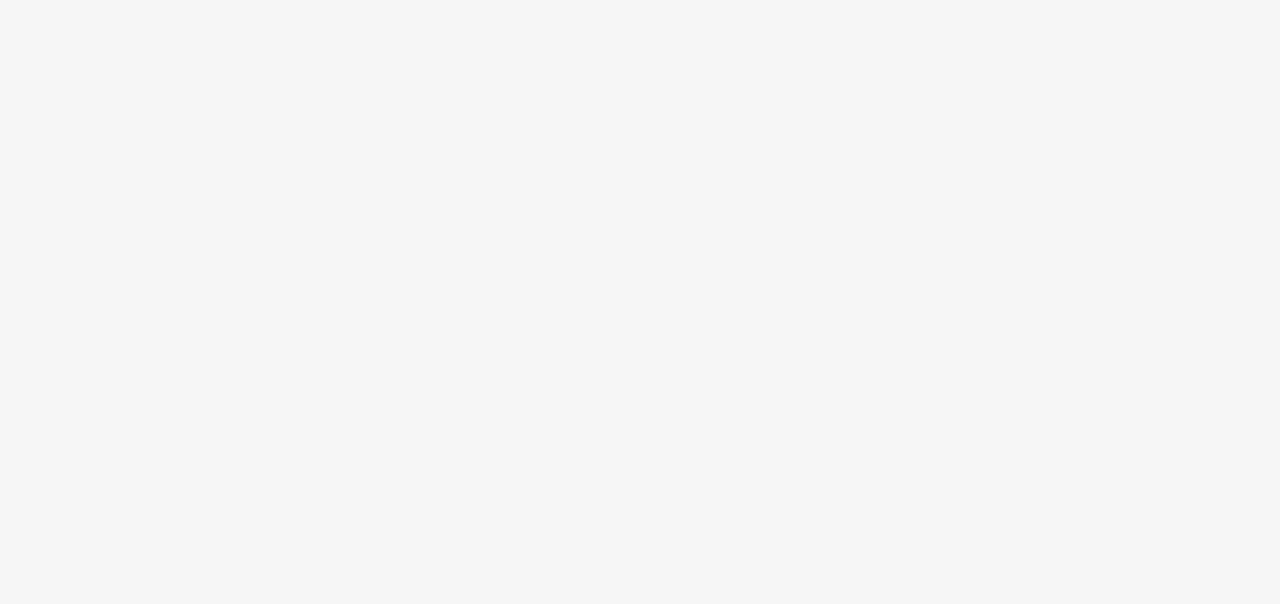
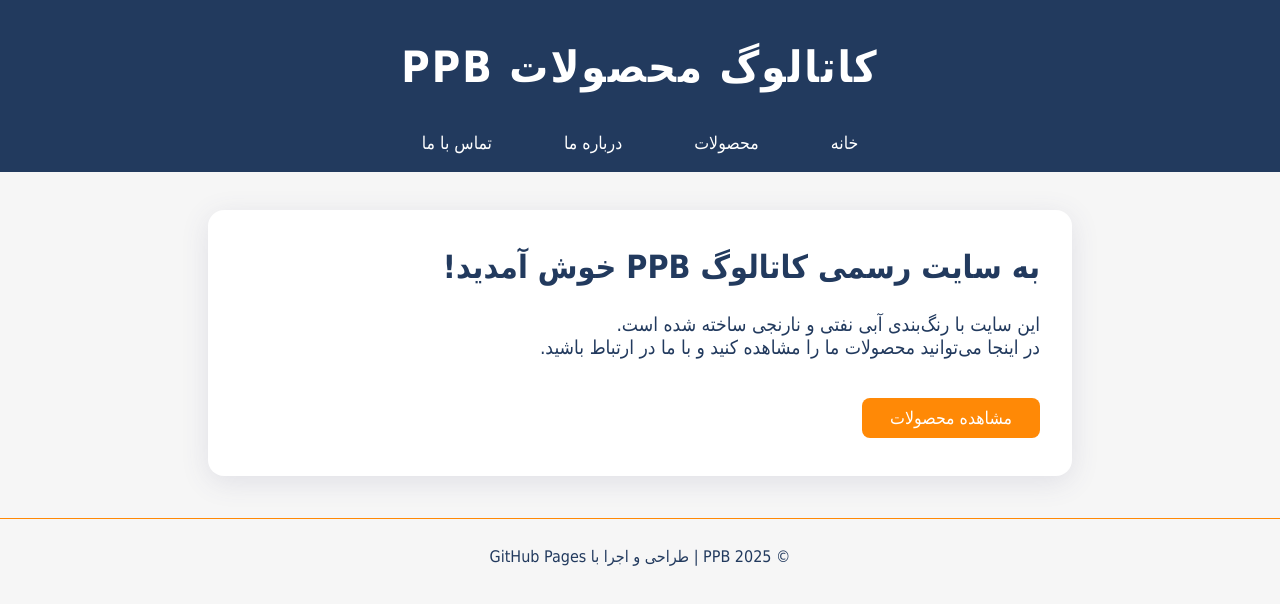
Before and after one commit to a02179997-af/PPBkatalog, a plain HTML site: page docs/index.html in a window 1280 px wide. Drawn offline with Linux system fonts and the light colour scheme; a web font is replaced by a local one.

Commit message:
Add navigation and styling to index.html

```diff
--- a/docs/index.html
+++ b/docs/index.html
@@ -23,3 +23,100 @@
             font-size: 2.7em;
             letter-spacing: 2px;
         }
+        nav {
+            background: #223A5E;
+            display: flex;
+            justify-content: center;
+            padding: 13px 0;
+        }
+        nav a {
+            color: #fff;
+            text-decoration: none;
+            margin: 0 22px;
+            font-size: 1.1em;
+            transition: color 0.2s;
+            padding: 6px 14px;
+            border-radius: 8px;
+        }
+        nav a:hover {
+            background: #FF8906;
+            color: #223A5E;
+        }
+        .container {
+            max-width: 800px;
+            margin: 38px auto 38px auto;
+            background: #fff;
+            border-radius: 16px;
+            box-shadow: 0 6px 28px rgba(80,80,120,0.13);
+            padding: 38px 32px;
+        }
+        .container h2 {
+            color: #223A5E;
+            margin-top: 0;
+            font-size: 2em;
+        }
+        .container p {
+            font-size: 1.2em;
+            color: #223A5E;
+        }
+        .btn-main {
+            display: inline-block;
+            padding: 10px 28px;
+            background: #FF8906;
+            color: #fff;
+            border-radius: 8px;
+            text-decoration: none;
+            font-size: 1.1em;
+            margin-top: 20px;
+            transition: background 0.2s, color 0.2s;
+        }
+        .btn-main:hover {
+            background: #223A5E;
+            color: #FF8906;
+        }
+        footer {
+            text-align: center;
+            padding: 28px 0 14px 0;
+            color: #223A5E;
+            font-size: 1em;
+            background: #f6f6f6;
+            margin-top: 42px;
+            border-top: 1.5px solid #FF8906;
+        }
+        @media (max-width:600px) {
+            .container {
+                padding: 18px 8px;
+            }
+            nav a {
+                font-size: 1em;
+                margin: 0 9px;
+            }
+            header h1 {
+                font-size: 1.5em;
+            }
+        }
+    </style>
+</head>
+<body>
+    <header>
+        <h1>کاتالوگ محصولات PPB</h1>
+    </header>
+    <nav>
+        <a href="#">خانه</a>
+        <a href="#">محصولات</a>
+        <a href="#">درباره ما</a>
+        <a href="#">تماس با ما</a>
+    </nav>
+    <div class="container">
+        <h2>به سایت رسمی کاتالوگ PPB خوش آمدید!</h2>
+        <p>
+            این سایت با رنگ‌بندی آبی نفتی و نارنجی ساخته شده است.<br>
+            در اینجا می‌توانید محصولات ما را مشاهده کنید و با ما در ارتباط باشید.
+        </p>
+        <a class="btn-main" href="#">مشاهده محصولات</a>
+    </div>
+    <footer>
+        © 2025 PPB | طراحی و اجرا با GitHub Pages
+    </footer>
+</body>
+</html>
```
